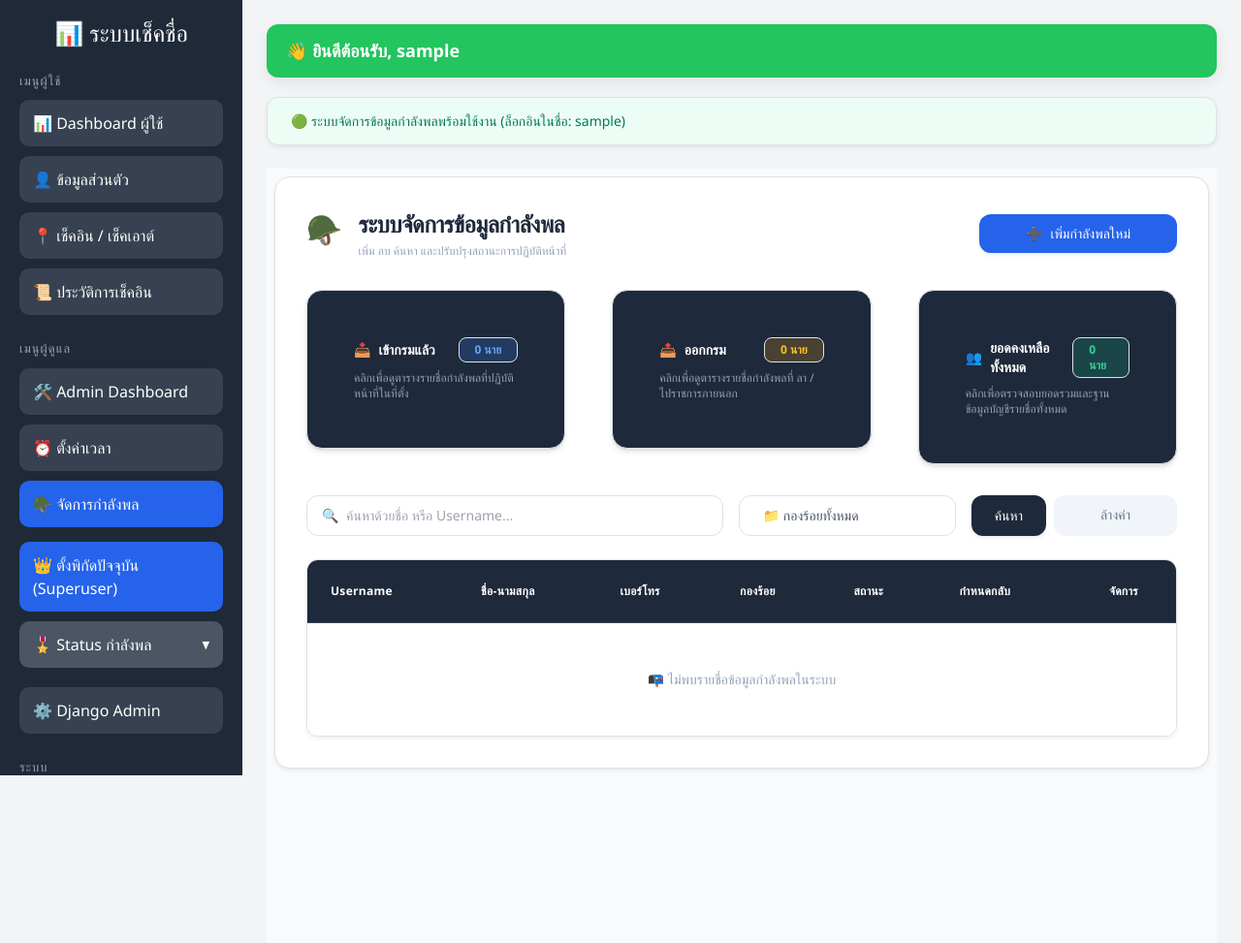
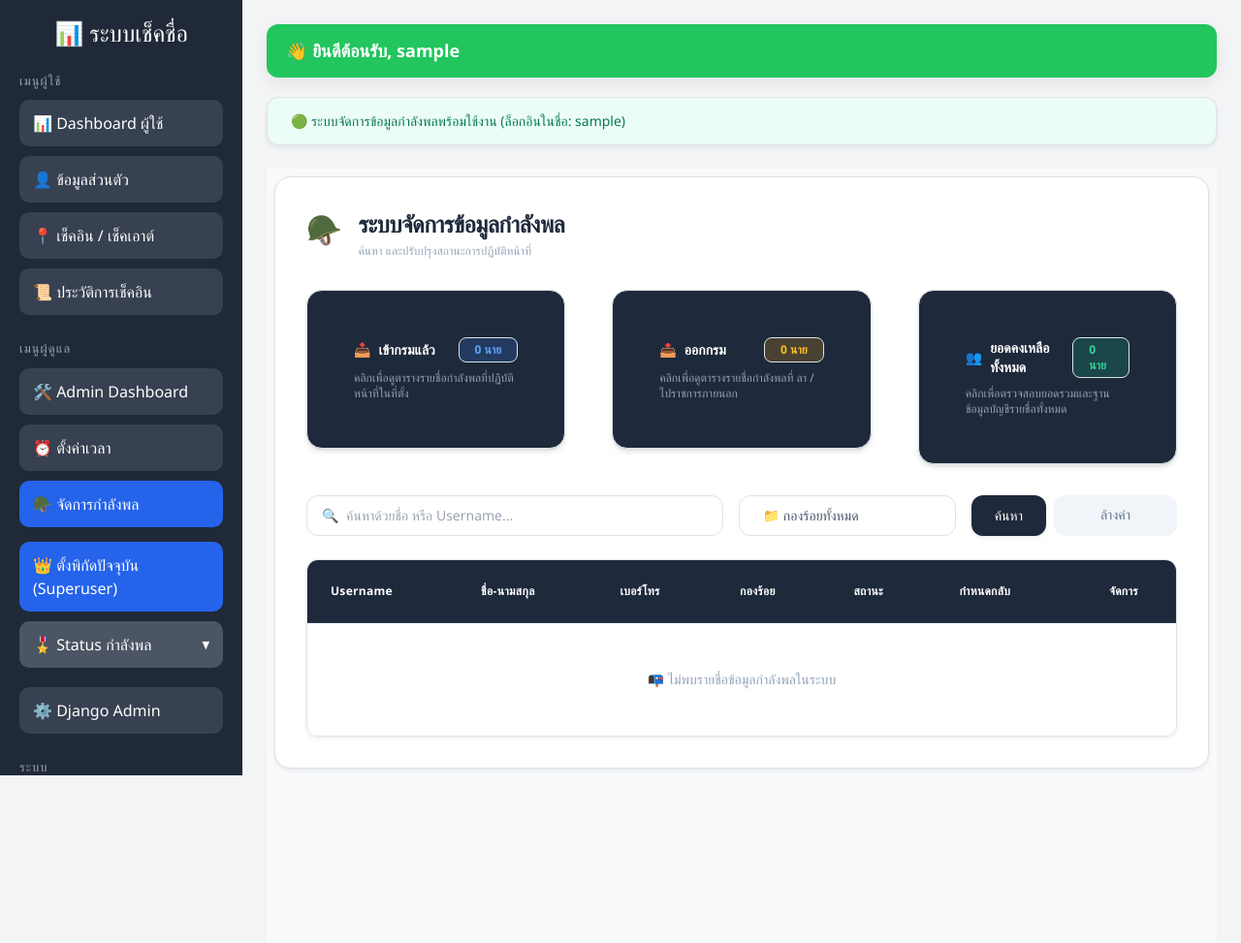
Before and after one commit to supachoktrutaroj-sketch/django-checkin, a Django app: page /manage-users/ in a window 1280 px wide. Shown: the top 973 px of the page at 97% size. Run offline with Django 5.2, Linux system fonts and the light colour scheme; the visitor is signed in with stand-in values (Sample User, id 1); data comes from the database, SQL or seed files in the repository; some libraries are stand-ins or nearby versions.

Commit message:
Fix: remove add user button and sync return deadline field

```diff
--- a/checkin/templates/manage_users.html
+++ b/checkin/templates/manage_users.html
@@ -26,16 +26,11 @@
                         ระบบจัดการข้อมูลกำลังพล
                     </h1>
                     <p class="text-slate-400 text-xs mt-1 font-normal">
-                        เพิ่ม ลบ ค้นหา และปรับปรุงสถานะการปฏิบัติหน้าที่
+                        ค้นหา และปรับปรุงสถานะการปฏิบัติหน้าที่
                     </p>
                 </div>
             </div>
-
-            <button onclick="toggleAdd(true)"
-                class="bg-blue-600 hover:bg-blue-700 text-white px-5 py-2.5 rounded-xl font-medium text-sm shadow-sm transition flex items-center gap-2 self-start md:self-auto">
-                <span>➕</span> เพิ่มกำลังพลใหม่
-            </button>
-        </div>
+            </div>
 
         <div class="grid grid-cols-1 md:grid-cols-3 gap-5 mb-8">
 
@@ -147,36 +142,41 @@
                         </td>
 
                         <td class="px-6 py-4 text-slate-400">
-                            {{ u.profile.get_company_display|default:"-" }}
+                            {{ u.profile.get_company_display_thai|default:"-" }}
                         </td>
 
                         <td class="px-6 py-4 text-slate-400">
                             {% if u.profile.person_status == 'normal' %}
-                                <span class="text-emerald-600 font-medium">ปกติ</span>
+                                <span class="text-emerald-600 font-medium">ปกติ (อยู่ในค่าย)</span>
                             {% elif u.profile.person_status == 'leave' %}
-                                <span class="text-amber-500 font-medium">ลา</span>
+                                <span class="text-amber-500 font-medium">ลาพัก</span>
+                            {% elif u.profile.person_status == 'mission' %}
+                                <span class="text-blue-500 font-medium">ไปราชการ</span>
                             {% elif u.profile.person_status == 'official' %}
-                                <span class="text-blue-500 font-medium">ราชการ</span>
+                                <span class="text-indigo-500 font-medium">ปฏิบัติภารกิจนอกค่าย</span>
+                            {% elif u.profile.person_status == 'home' %}
+                                <span class="text-slate-500 font-medium">กลับบ้าน / ออกกรม</span>
                             {% else %}
                                 <span class="text-slate-400">-</span>
                             {% endif %}
                         </td>
 
-                        <td class="px-6 py-4 text-slate-400">
-                            {{ u.profile.return_date|date:"d/m/Y"|default:"-" }}
+                        <td class="px-6 py-4 text-slate-400 font-medium">
+                            {{ u.profile.individual_return_deadline|date:"d/m/Y"|default:"-" }}
                         </td>
 
                         <td class="px-6 py-4">
+                            {% firstof u.profile.individual_return_deadline|date:"Y-m-d" "" as current_rd_val %}
                             <div class="flex items-center justify-center gap-2">
                                 <button
                                     onclick="openEdit(
                                         '{{ u.id }}',
                                         '{{ u.first_name }}',
                                         '{{ u.last_name }}',
-                                        '{{ u.profile.phone_number }}',
-                                        '{{ u.profile.company }}',
-                                        '{{ u.profile.person_status }}',
-                                        '{{ u.profile.return_date|date:"Y-m-d" }}'
+                                        '{{ u.profile.phone_number|default:'' }}',
+                                        '{{ u.profile.company|default:'' }}',
+                                        '{{ u.profile.person_status|default:'' }}',
+                                        '{{ current_rd_val }}'
                                     )"
                                     class="inline-flex items-center gap-1 px-3 py-1.5 rounded-lg bg-[#f59e0b] hover:bg-amber-600 text-white font-medium text-xs transition shadow-sm">
                                     ✏️ แก้ไข
@@ -205,51 +205,6 @@
     </div>
 </div>
 
-<div id="addModal" class="hidden fixed inset-0 bg-slate-900/40 backdrop-blur-sm flex items-center justify-center z-50 p-4">
-    <div class="bg-white w-full max-w-md rounded-2xl shadow-xl border border-slate-100 overflow-hidden">
-        <div class="px-6 py-4 border-b border-slate-100 bg-slate-50 flex justify-between items-center">
-            <h2 class="text-base font-bold text-slate-800 flex items-center gap-2">
-                <span>➕</span> เพิ่มกำลังพลใหม่
-            </h2>
-            <button onclick="toggleAdd(false)" class="text-slate-400 hover:text-slate-600 text-xl">&times;</button>
-        </div>
-
-        <form method="POST" action="{% url 'add_user_admin' %}" class="p-6 space-y-4">
-            {% csrf_token %}
-            <div>
-                <label class="block text-xs font-bold text-slate-400 uppercase mb-1">Username</label>
-                <input name="username" placeholder="ระบุ Username" required class="w-full border border-slate-200 p-2.5 rounded-xl text-sm outline-none focus:border-blue-500">
-            </div>
-            <div class="grid grid-cols-2 gap-3">
-                <div>
-                    <label class="block text-xs font-bold text-slate-400 uppercase mb-1">ชื่อ</label>
-                    <input name="first_name" placeholder="ชื่อ" required class="w-full border border-slate-200 p-2.5 rounded-xl text-sm outline-none focus:border-blue-500">
-                </div>
-                <div>
-                    <label class="block text-xs font-bold text-slate-400 uppercase mb-1">นามสกุล</label>
-                    <input name="last_name" placeholder="นามสกุล" required class="w-full border border-slate-200 p-2.5 rounded-xl text-sm outline-none focus:border-blue-500">
-                </div>
-            </div>
-            <div>
-                <label class="block text-xs font-bold text-slate-400 uppercase mb-1">เบอร์โทรศัพท์</label>
-                <input name="phone_number" placeholder="เบอร์โทรศัพท์" class="w-full border border-slate-200 p-2.5 rounded-xl text-sm outline-none focus:border-blue-500">
-            </div>
-            <div>
-                <label class="block text-xs font-bold text-slate-400 uppercase mb-1">สังกัดกองร้อย</label>
-                <select name="company" class="w-full border border-slate-200 p-2.5 rounded-xl text-sm outline-none bg-white">
-                    {% for key, val in company_choices %}
-                        <option value="{{ key }}">{{ val }}</option>
-                    {% endfor %}
-                </select>
-            </div>
-            <div class="flex justify-end gap-2 pt-2 mt-4">
-                <button type="button" onclick="toggleAdd(false)" class="px-4 py-2 bg-slate-100 hover:bg-slate-200 text-slate-500 font-medium text-sm rounded-xl transition">ปิด</button>
-                <button class="px-5 py-2 bg-blue-600 hover:bg-blue-700 text-white font-medium text-sm rounded-xl shadow-sm transition">บันทึก</button>
-            </div>
-        </form>
-    </div>
-</div>
-
 <div id="editModal" class="hidden fixed inset-0 bg-slate-900/40 backdrop-blur-sm flex items-center justify-center z-50 p-4">
     <div class="bg-white w-full max-w-md rounded-2xl shadow-xl border border-slate-100 overflow-hidden">
         <div class="px-6 py-4 border-b border-slate-100 bg-slate-50 flex justify-between items-center">
@@ -259,8 +214,10 @@
             <button onclick="toggleEdit(false)" class="text-slate-400 hover:text-slate-600 text-xl">&times;</button>
         </div>
 
-        <form id="editForm" method="POST" class="p-6 space-y-4">
+        <form id="editForm" method="POST" action="" class="p-6 space-y-4">
             {% csrf_token %}
+            <input type="hidden" name="user_id" id="edit_user_id">
+
             <div class="grid grid-cols-2 gap-3">
                 <div>
                     <label class="block text-xs font-bold text-slate-400 uppercase mb-1">ชื่อ</label>
@@ -283,34 +240,48 @@
                     {% endfor %}
                 </select>
             </div>
+
+            <div>
+                <label class="block text-xs font-bold text-slate-400 uppercase mb-1">สถานะการปฏิบัติหน้าที่</label>
+                <select id="st" name="person_status" class="w-full border border-slate-200 p-2.5 rounded-xl text-sm outline-none bg-white">
+                    {% for key, val in status_choices %}
+                        <option value="{{ key }}">{{ val }}</option>
+                    {% endfor %}
+                </select>
+            </div>
+
             <div>
                 <label class="block text-xs font-bold text-slate-400 uppercase mb-1">กำหนดวันกลับเข้ากรม</label>
                 <input id="rd" type="date" name="return_date" class="w-full border border-slate-200 p-2.5 rounded-xl text-sm outline-none focus:border-blue-500 text-slate-600">
             </div>
             <div class="flex justify-end gap-2 pt-2 mt-4">
                 <button type="button" onclick="toggleEdit(false)" class="px-4 py-2 bg-slate-100 hover:bg-slate-200 text-slate-500 font-medium text-sm rounded-xl transition">ปิด</button>
-                <button class="px-5 py-2 bg-amber-500 hover:bg-amber-600 text-white font-medium text-sm rounded-xl shadow-sm transition">อัปเดต</button>
+                <button type="submit" class="px-5 py-2 bg-amber-500 hover:bg-amber-600 text-white font-medium text-sm rounded-xl shadow-sm transition">อัปเดต</button>
             </div>
         </form>
     </div>
 </div>
 
 <script>
-function toggleAdd(v){
-    document.getElementById('addModal').classList.toggle('hidden', !v);
-}
-
 function toggleEdit(v){
     document.getElementById('editModal').classList.toggle('hidden', !v);
 }
 
 function openEdit(id, fn, ln, ph, company, status, rd){
-    document.getElementById('editForm').action = `/manage-users/edit/${id}/`;
+    document.getElementById('editForm').action = "";
+    document.getElementById('edit_user_id').value = id;
     document.getElementById('fn').value = fn;
     document.getElementById('ln').value = ln;
     document.getElementById('ph').value = ph;
-    document.getElementById('co').value = company; // ส่งค่าสังกัดกองร้อยเดิมเข้าช่องแก้
-    document.getElementById('rd').value = rd;
+    document.getElementById('co').value = company;
+    document.getElementById('st').value = status;
+
+    const dateInput = document.getElementById('rd');
+    if (rd && rd !== 'None' && rd !== '-') {
+        dateInput.value = rd;
+    } else {
+        dateInput.value = "";
+    }
 
     toggleEdit(true);
 }
--- a/checkin/views.py
+++ b/checkin/views.py
@@ -751,6 +751,45 @@ def admin_dashboard(request):
 @login_required
 @user_passes_test(is_admin_or_staff)
 def manage_users(request):
+    if request.method == 'POST':
+        user_id = request.POST.get('user_id')
+        first_name = request.POST.get('first_name')
+        last_name = request.POST.get('last_name')
+        phone_number = request.POST.get('phone_number')
+        company = request.POST.get('company')
+        person_status = request.POST.get('person_status')
+
+        # รับค่าจากกล่อง Input type="date" (ซึ่งยังคงใช้ชื่ออินพุตเดิมว่า return_date)
+        return_date_raw = request.POST.get('return_date')
+
+        try:
+            user = User.objects.get(id=user_id)
+            user.first_name = first_name
+            user.last_name = last_name
+            user.save()
+
+            profile = user.profile
+            profile.phone_number = phone_number
+            profile.company = company
+            profile.person_status = person_status
+
+            # 🟢 ปรับเปลี่ยนตรงนี้: เซฟลงตัวแปรจริงตามโครงสร้างโมเดล
+            if return_date_raw:
+                try:
+                    # ผสมวันที่จากฟอร์มเข้ากับเวลาเย็น 18:00:00 เพื่อให้เป็น DateTime
+                    datetime_str = f"{return_date_raw} 18:00:00"
+                    profile.individual_return_deadline = datetime.strptime(datetime_str, '%Y-%m-%d %H:%M:%S')
+                except ValueError:
+                    profile.individual_return_deadline = None
+            else:
+                profile.individual_return_deadline = None # ถ้าไม่ได้เลือกวันที่มา ให้เคลียร์เป็นค่าว่าง
+
+            profile.save()
+            messages.success(request, "อัปเดตข้อมูลกำลังพลเรียบร้อยแล้ว!")
+        except User.DoesNotExist:
+            messages.error(request, "ไม่พบข้อมูลกำลังพลในระบบ")
+    # -------------------------------------------------------------
+    # โค้ดส่วนดึงข้อมูลเดิมของคุณ (ไม่มีการแก้ไข)
     users_queryset = User.objects.filter(
         is_superuser=False,
         is_staff=False
```
